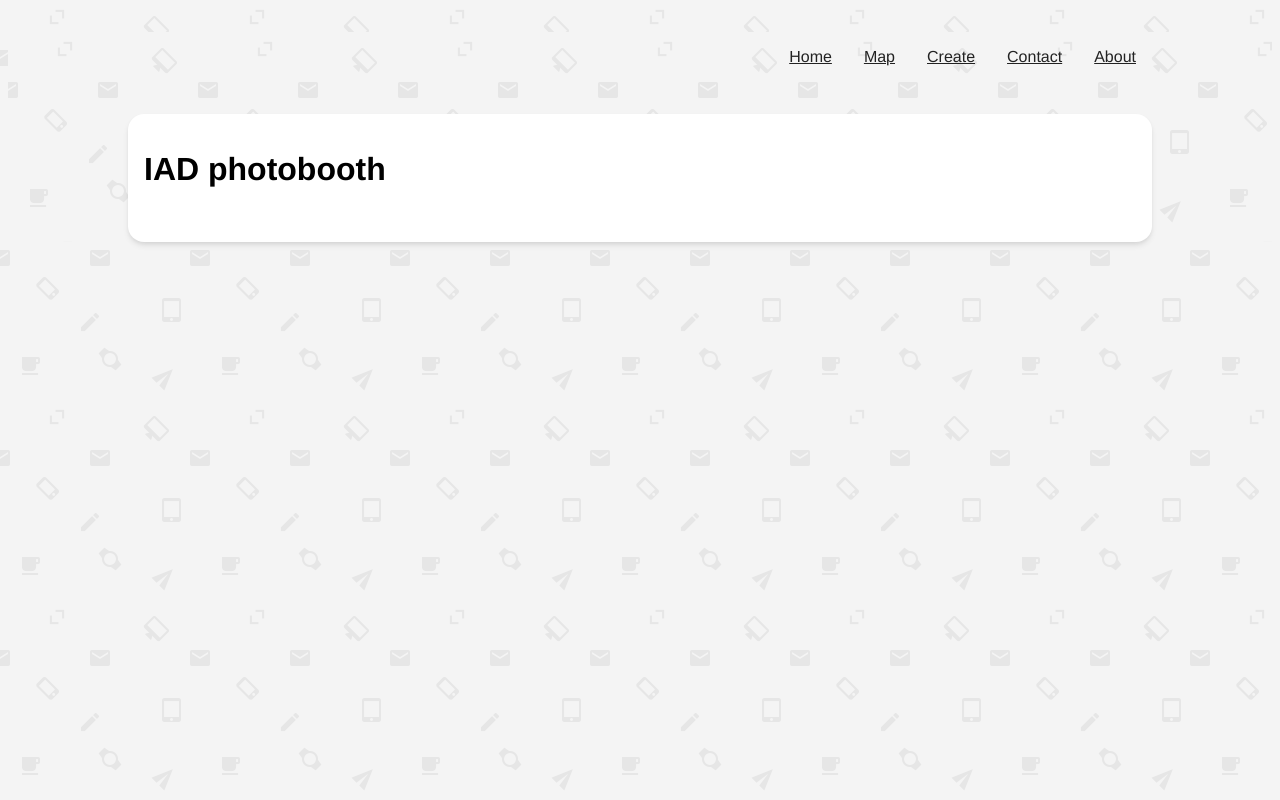
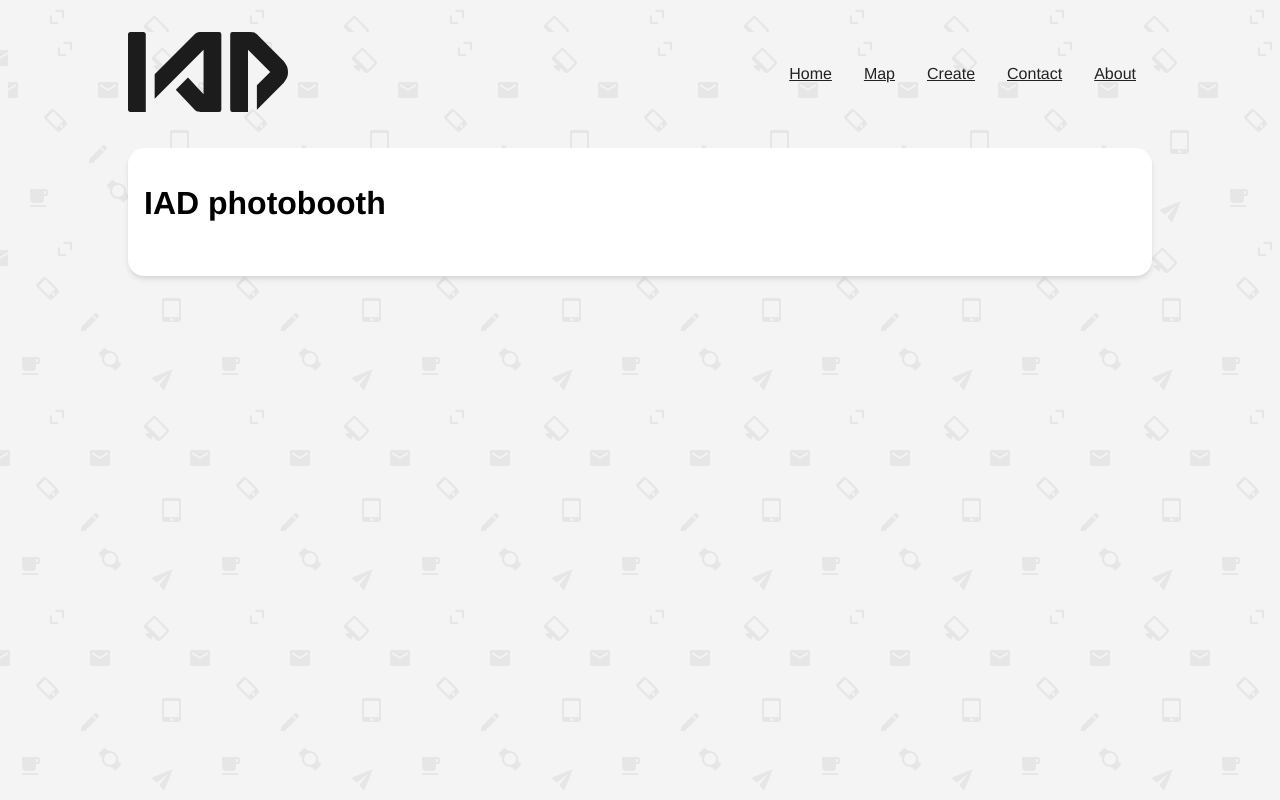
Before and after one commit to thylo/iad-dynamic-web-1-photobooth, a website: page views/index.html in a window 1280 px wide. Drawn offline with nearby package versions, Linux system fonts and the light colour scheme; files that its build step writes are made by us from their sources.

Commit message:
resolve #7

```diff
--- a/public/css/app.css
+++ b/public/css/app.css
@@ -15,7 +15,8 @@ body {
   display: flex;
   align-items: center; }
   .c-main-header__logo {
-    max-width: 10rem; }
+    max-width: 10rem;
+    width: 100%; }
   .c-main-header__container {
     flex: 1; }
 
```
